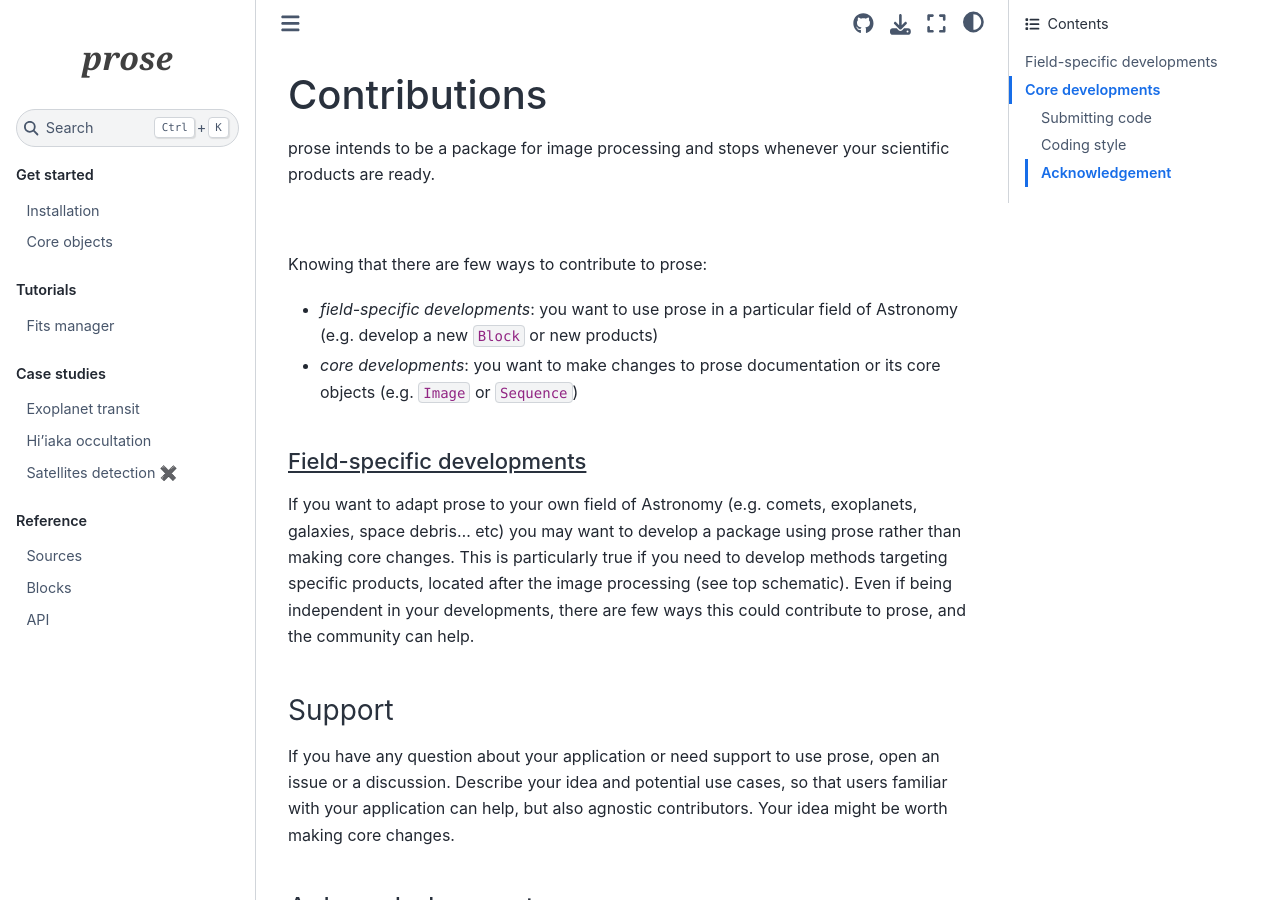
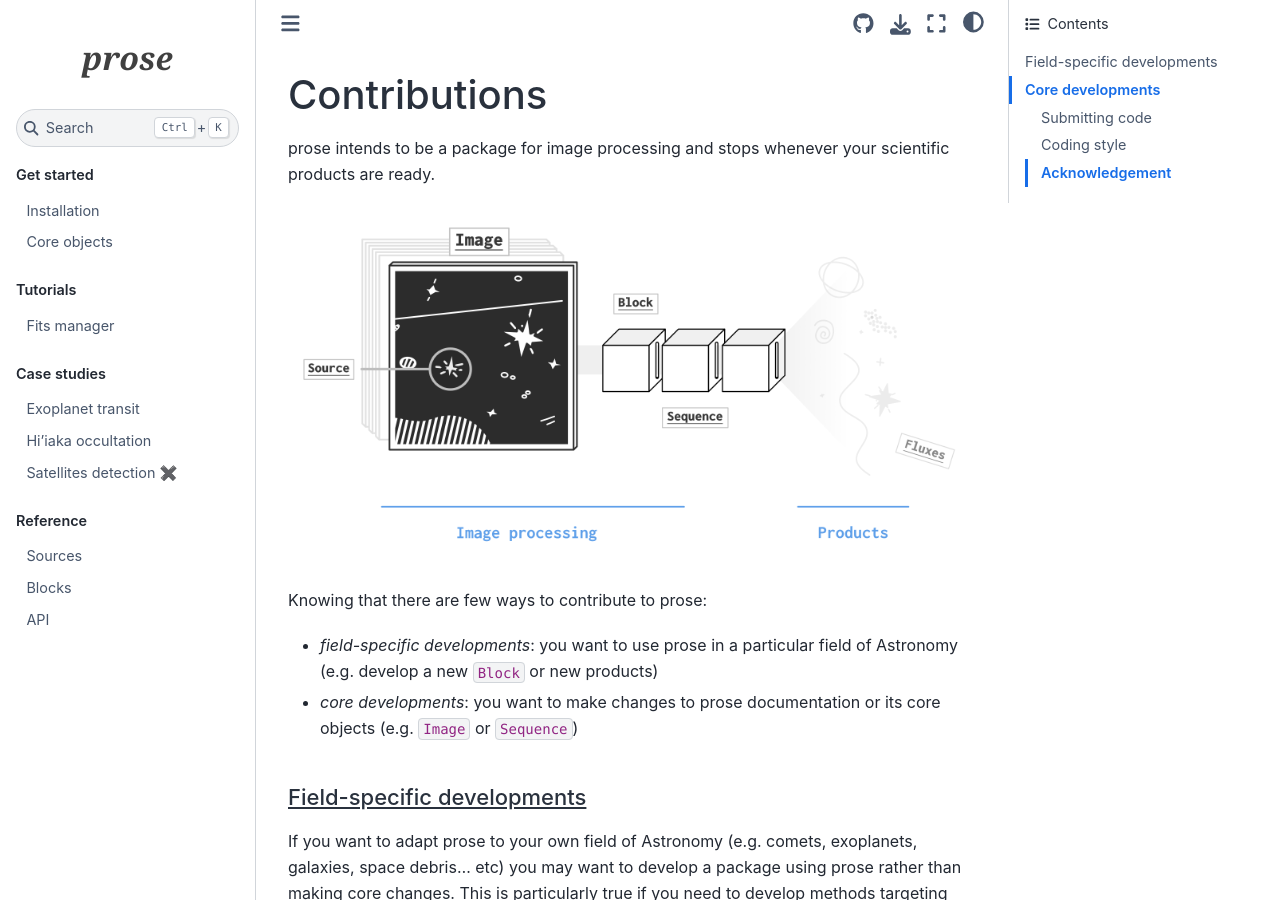
Before and after one commit to lgrcia/prose, a Sphinx documentation site: the page built from docs/CONTRIBUTING.md, in a window 1280 px wide and 900 px high. Built offline with Sphinx 7.4.7 and the Sphinx Book theme 1.1.4, drawn with Linux system fonts in a browser that asks for light colours; pages that are not in the unit, such as notebooks, are missing from menus.

Commit message:
add contrib image

```diff
--- a/docs/CONTRIBUTING.md
+++ b/docs/CONTRIBUTING.md
@@ -2,7 +2,7 @@
 
 prose intends to be a package for image processing and stops whenever your scientific products are ready.
 
-![](docs/_static/core_h.png)
+![](_static/core_h.png)
 
 Knowing that there are few ways to contribute to prose:
 - *field-specific developments*: you want to use prose in a particular field of Astronomy (e.g. develop a new `Block` or new products)
```
Also changed, not shown: docs/_static/core.png, docs/_static/core_h.png (added), docs/_static/image.png, 1 other file.
